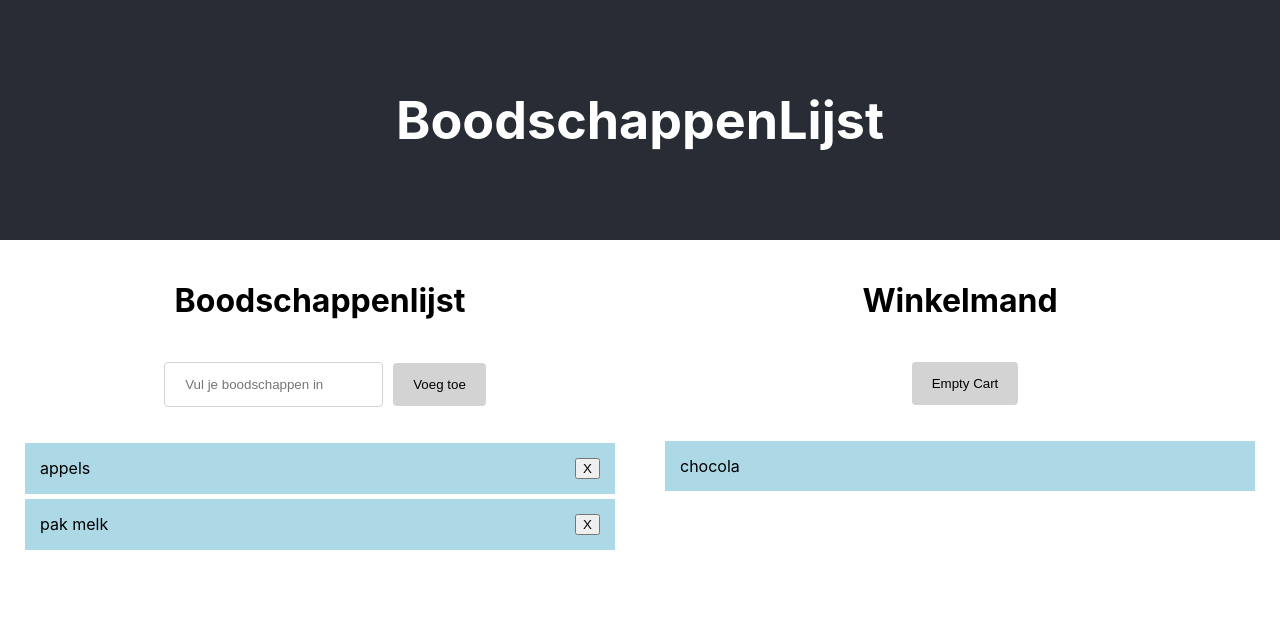
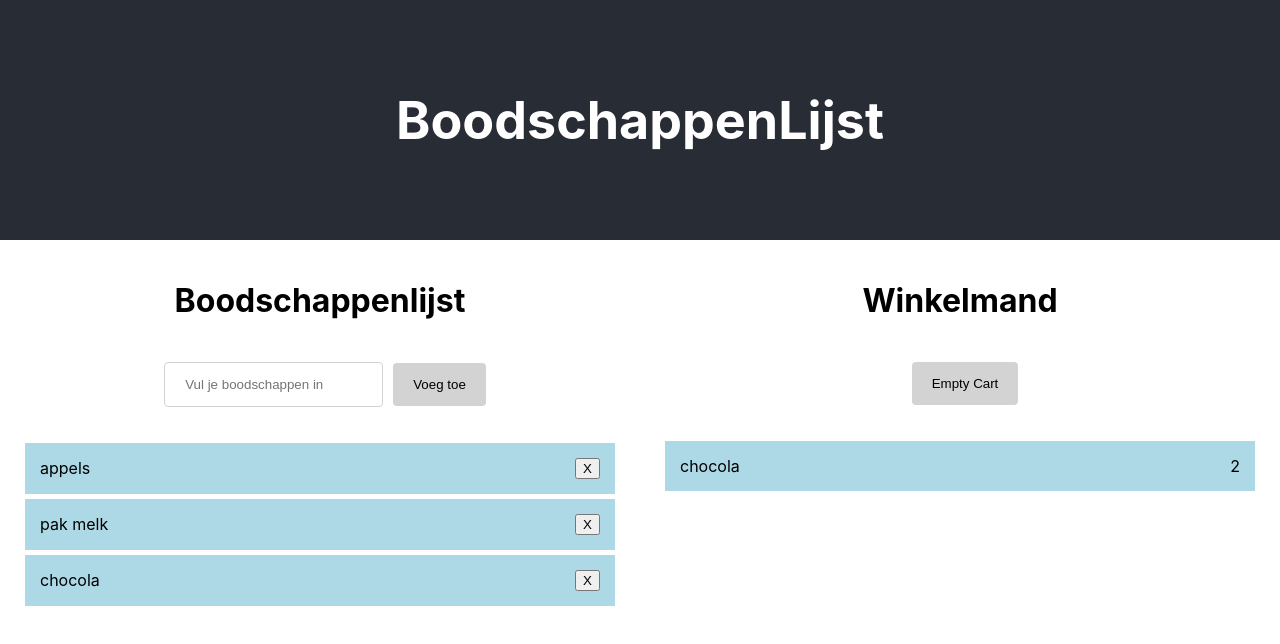
Before and after one commit to ambupilot/react-groceries-list, a React (Create React App) app: page / in a window 1280 px wide. Shown: the top 644 px of the page. Built offline with nearby package versions, Linux system fonts and the light colour scheme.

Commit message:
add counter to cart

```diff
--- a/src/Container.js
+++ b/src/Container.js
@@ -10,16 +10,19 @@ export default class Container extends React.Component {
       groceryInput: "",
       groceryItems: [
         { id: 1, title: "appels" },
-        { id: 2, title: "pak melk" }
+        { id: 2, title: "pak melk" },
+        { id: 2, title: "chocola" }
       ],
-      shoppingListItems: [{ id: 1, title: "chocola" }]
+      shoppingListItems: [{ id: 1, title: "chocola", amount: 2 }]
     };
   }
   render() {
-    const handleClickGroceryItem = event => {
+    const addNewShoppingListItem = itemTitle => {
+      console.log("add new");
       const newShoppingItem = {
         id: this.state.shoppingListItems.length + 1,
-        title: event.target.getAttribute("value")
+        title: itemTitle,
+        amount: 1
       };
 
       this.setState(prevState => {
@@ -28,6 +31,30 @@ export default class Container extends React.Component {
           shoppingListItems: newList
         };
       });
+    };
+    const addAmountToItem = itemTitle => {
+      console.log("add existing");
+      const shoppingList = [...this.state.shoppingListItems];
+      const newList = shoppingList.map(shoppingItem => {
+        if (shoppingItem.title == itemTitle) {
+          shoppingItem.amount++;
+        }
+        return shoppingItem;
+      });
+      this.setState({ shoppingListItems: newList });
+    };
+
+    const handleClickGroceryItem = event => {
+      const clickedItem = event.target.getAttribute("value");
+      const currentShoppingList = this.state.shoppingListItems;
+
+      const shoppingListItem = currentShoppingList.filter(
+        item => item.title === clickedItem
+      );
+
+      shoppingListItem.length === 0
+        ? addNewShoppingListItem(clickedItem)
+        : addAmountToItem(clickedItem);
     };
 
     const emptyCart = () => {
--- a/src/components/GroceryList.js
+++ b/src/components/GroceryList.js
@@ -18,6 +18,7 @@ export default class GroceryList extends React.Component {
                 >
                   <span> {grocery.title}</span>
                   {readonly ? "" : <button>X</button>}
+                  {readonly ? grocery.amount : ""}
                 </li>
               ))
             : " "}
```
